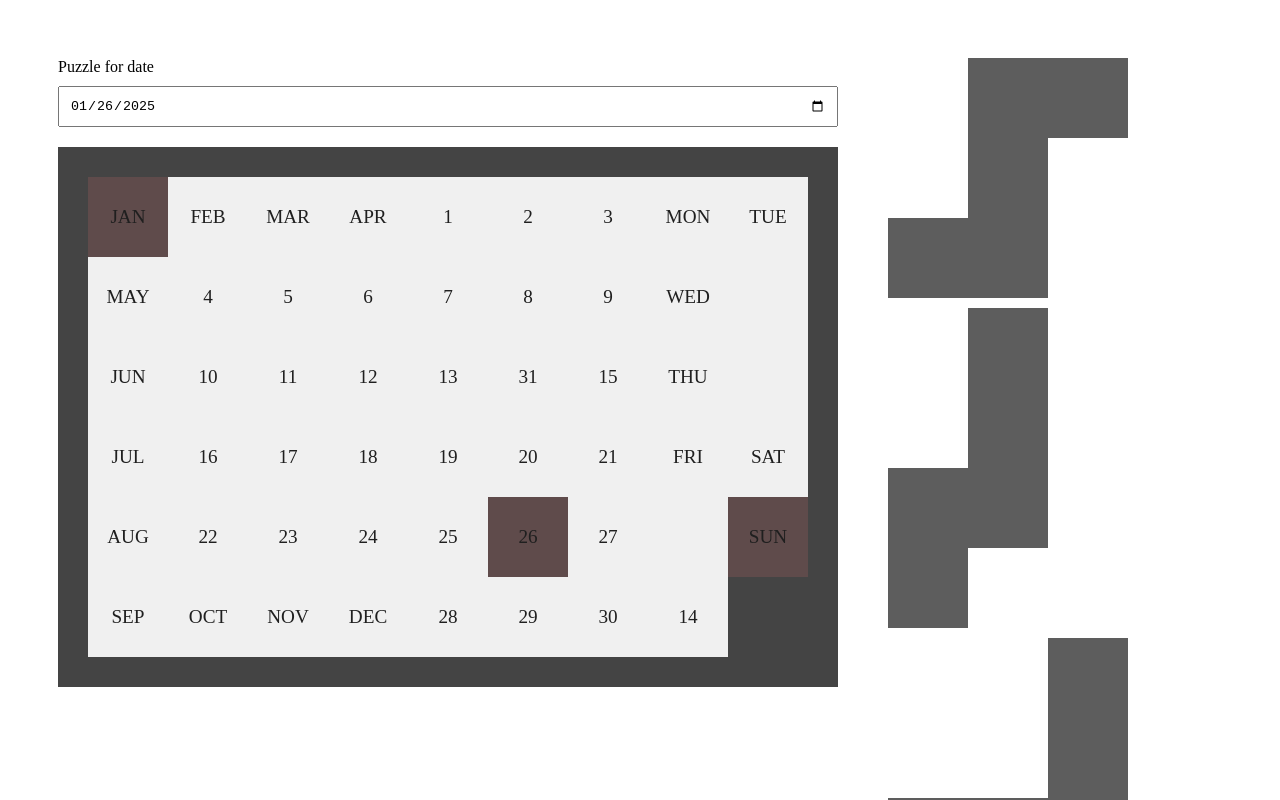
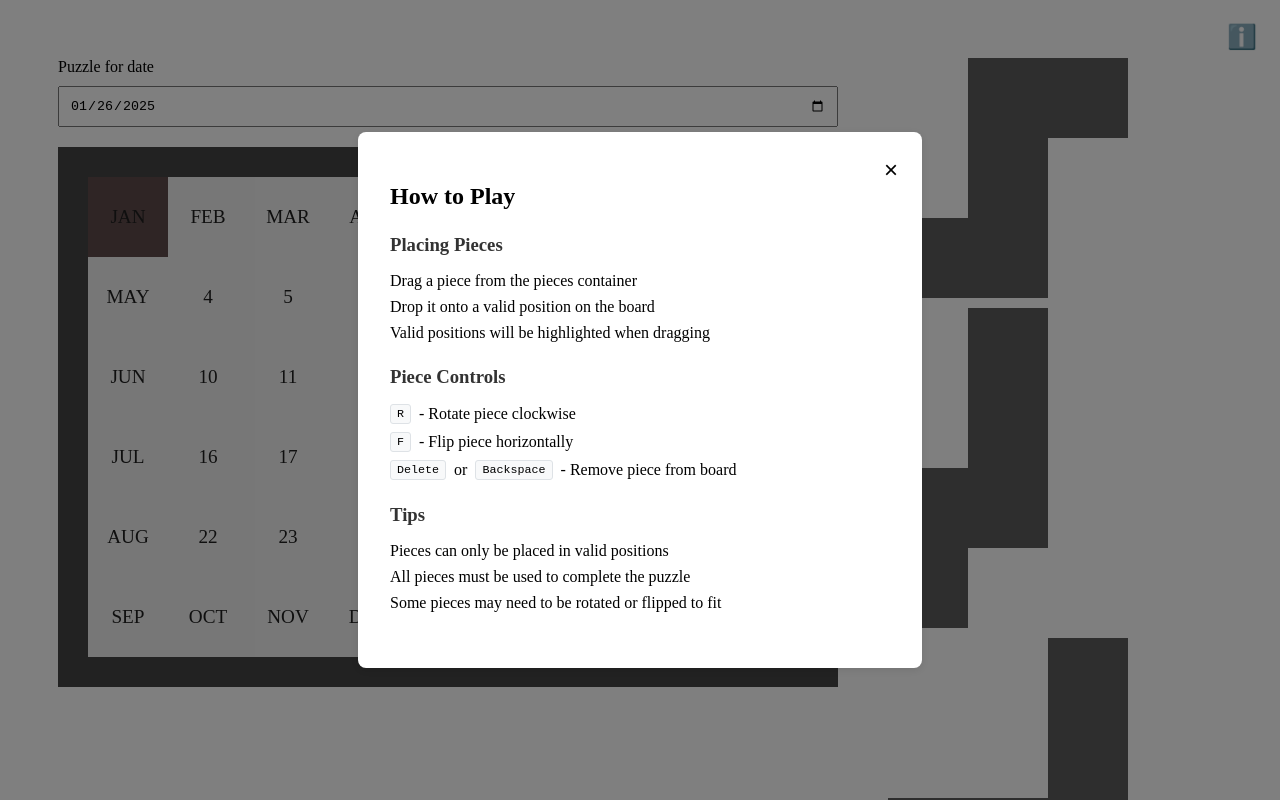
Before and after one commit to rdinkar/calendar-puzzle, a React (Vite) app: page / in a window 1280 px wide. Shown: the top 800 px of the page. Built offline with nearby package versions, Linux system fonts and the light colour scheme.

Commit message:
added instructions

```diff
--- a/src/App.css
+++ b/src/App.css
@@ -131,3 +131,89 @@
 .border-r {
   border-right-width: 2px;
 }
+
+.info-button {
+  position: absolute;
+  top: 15px;
+  right: 15px;
+  background: none;
+  border: none;
+  font-size: 1.5rem;
+  cursor: pointer;
+  padding: 0.5rem;
+  border-radius: 50%;
+  transition: transform 0.2s;
+  display: flex;
+  align-items: center;
+  justify-content: center;
+}
+
+.info-button:hover {
+  transform: scale(1.1);
+}
+
+.instructions-modal {
+  position: fixed;
+  top: 0;
+  left: 0;
+  right: 0;
+  bottom: 0;
+  background: rgba(0, 0, 0, 0.5);
+  display: flex;
+  justify-content: center;
+  align-items: center;
+  z-index: 1000;
+}
+
+.instructions-content {
+  background: white;
+  padding: 2rem;
+  border-radius: 8px;
+  max-width: 500px;
+  width: 90%;
+  max-height: 90vh;
+  overflow-y: auto;
+  position: relative;
+  box-shadow: 0 2px 10px rgba(0, 0, 0, 0.1);
+}
+
+.close-button {
+  position: absolute;
+  top: 1rem;
+  right: 1rem;
+  background: none;
+  border: none;
+  font-size: 1.5rem;
+  cursor: pointer;
+  padding: 0.5rem;
+}
+
+.instruction-section {
+  margin: 1.5rem 0;
+}
+
+.instruction-section h3 {
+  margin-bottom: 0.5rem;
+  color: #333;
+}
+
+.instruction-section ul {
+  list-style-type: none;
+  padding-left: 0;
+}
+
+.instruction-section li {
+  margin: 0.5rem 0;
+  display: flex;
+  align-items: center;
+  gap: 0.5rem;
+}
+
+kbd {
+  background-color: #f8f9fa;
+  border: 1px solid #dee2e6;
+  border-radius: 3px;
+  padding: 2px 6px;
+  font-size: 0.9em;
+  font-family: monospace;
+}
--- a/src/App.tsx
+++ b/src/App.tsx
@@ -4,6 +4,7 @@ import { Board } from "./Board";
 import { PiecesContainer } from "./pieces-container";
 import { BoardPlacedPieces } from "./types";
 import { getInitialBoard, isBoardComplete } from "./utils";
+import { Instructions } from "./components/Instructions";
 
 function App() {
   const today = new Date();
@@ -39,8 +40,9 @@ function App() {
 
   return (
     <div className="app-container">
-      <div className="flex-col gap-2">
-        <div className="flex-col gap-1">
+      <Instructions />
+      <div className="flex-col gap-2 relative">
+        <div className="flex-col gap-1 mb-4">
           <label htmlFor="puzzle-date">Puzzle for date</label>
           <input
             id="puzzle-date"
--- /dev/null
+++ b/src/components/Instructions.tsx
@@ -0,0 +1,74 @@
+import { useState, useEffect } from "react";
+
+export const Instructions = () => {
+  const [isOpen, setIsOpen] = useState(false);
+
+  useEffect(() => {
+    const hasVisitedBefore = localStorage.getItem("hasVisitedBefore");
+    if (!hasVisitedBefore) {
+      setIsOpen(true);
+      localStorage.setItem("hasVisitedBefore", "true");
+    }
+  }, []);
+
+  return (
+    <>
+      <button
+        onClick={() => setIsOpen(!isOpen)}
+        className="info-button"
+        aria-label="Show instructions"
+      >
+        ℹ️
+      </button>
+
+      {isOpen && (
+        <div className="instructions-modal">
+          <div className="instructions-content">
+            <button
+              className="close-button"
+              onClick={() => setIsOpen(false)}
+              aria-label="Close instructions"
+            >
+              ×
+            </button>
+            <h2>How to Play</h2>
+
+            <div className="instruction-section">
+              <h3>Placing Pieces</h3>
+              <ul>
+                <li>Drag a piece from the pieces container</li>
+                <li>Drop it onto a valid position on the board</li>
+                <li>Valid positions will be highlighted when dragging</li>
+              </ul>
+            </div>
+
+            <div className="instruction-section">
+              <h3>Piece Controls</h3>
+              <ul>
+                <li>
+                  <kbd>R</kbd> - Rotate piece clockwise
+                </li>
+                <li>
+                  <kbd>F</kbd> - Flip piece horizontally
+                </li>
+                <li>
+                  <kbd>Delete</kbd> or <kbd>Backspace</kbd> - Remove piece from
+                  board
+                </li>
+              </ul>
+            </div>
+
+            <div className="instruction-section">
+              <h3>Tips</h3>
+              <ul>
+                <li>Pieces can only be placed in valid positions</li>
+                <li>All pieces must be used to complete the puzzle</li>
+                <li>Some pieces may need to be rotated or flipped to fit</li>
+              </ul>
+            </div>
+          </div>
+        </div>
+      )}
+    </>
+  );
+};
```
